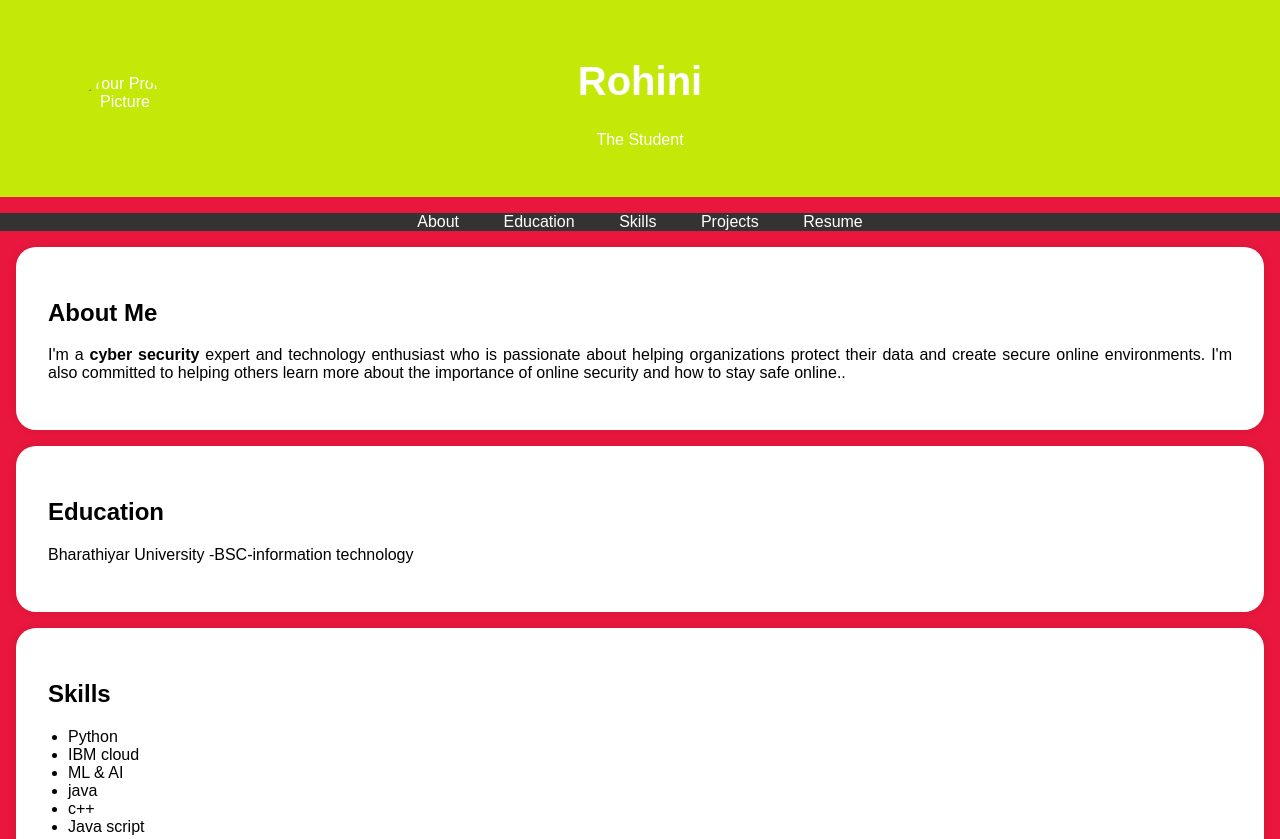
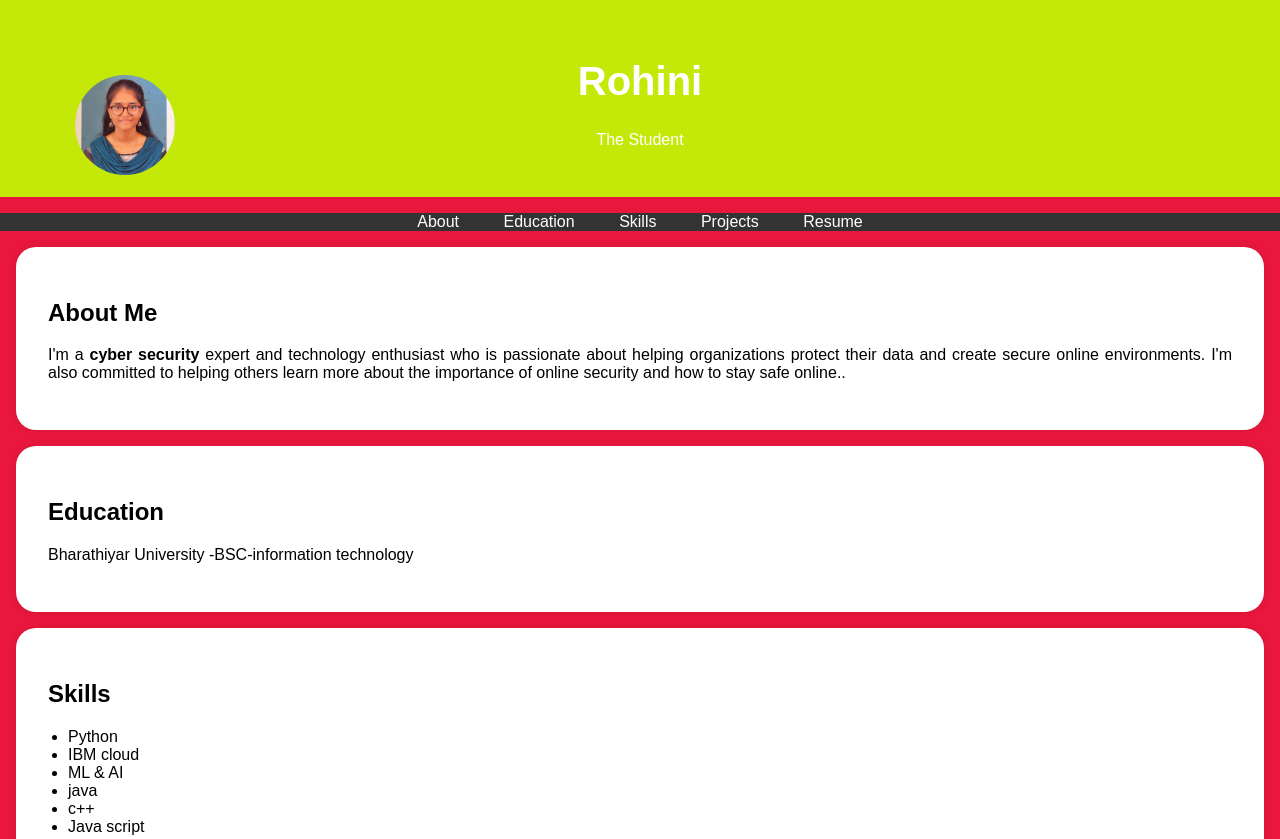
Before and after one commit to ROHINI157/digital-portfolio, a plain HTML site: page index.html in a window 1280 px wide. Shown: the top 839 px of the page. Drawn offline with Linux system fonts and the light colour scheme.

Commit message:
Update index.html

```diff
--- a/index.html
+++ b/index.html
@@ -95,7 +95,7 @@
     <header>
         <div class="header-content">
             <!-- Add your profile picture here -->
-            <img src="./rohi.jpg" alt="Your Profile Picture" class="profile-picture">
+            <img src="./IMG_7046.jpeg" alt="Your Profile Picture" class="profile-picture">
             <h1>Rohini</h1>
             <p>The Student</p>
         </div>
```
